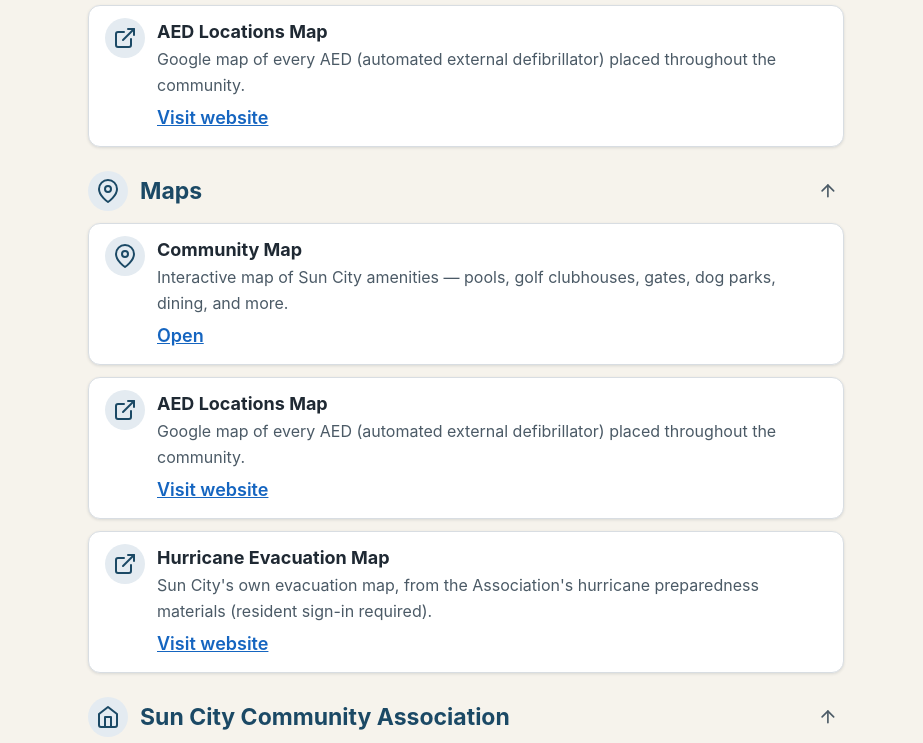
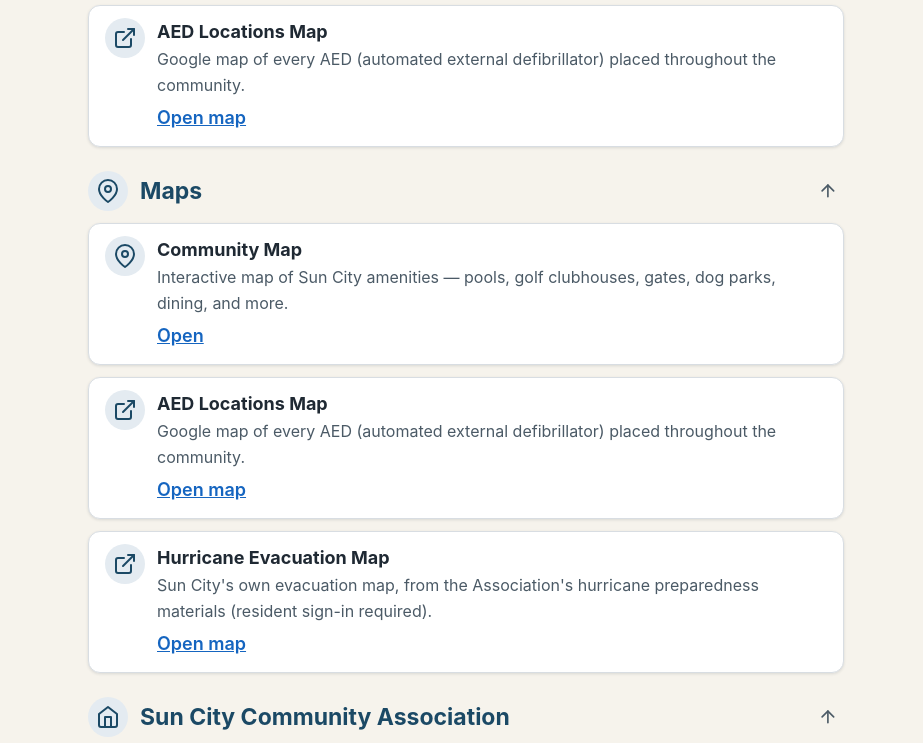
Before and after one commit to rsnyder/schh-info, a Jekyll site: the page built from links/index.html, in a window 1280 px wide. Shown: the part 1083-1826 px from the top of the page, without its empty margins (174-1097 px from the left). Built offline with Jekyll 4.4.1, drawn with Linux system fonts in a browser that asks for light colours.

Commit message:
Quick links: optional link_text field; AED + evacuation maps say "Open map"
Co-Authored-By: Claude Fable 5 <noreply@anthropic.com>

```diff
--- a/_data/quicklinks.yml
+++ b/_data/quicklinks.yml
@@ -28,6 +28,7 @@
     # "emergency!" and "where are things".
     - title: "AED Locations Map"
       url: "https://www.google.com/maps/d/viewer?mid=1x0ON3ll3boO-naCum_4vDHgonx-IIWC4&ll=32.301469249269886%2C-80.99033342365341&z=14"
+      link_text: "Open map"
       description: "Google map of every AED (automated external defibrillator) placed throughout the community."
 
 - category: "Maps"
@@ -38,9 +39,11 @@
       description: "Interactive map of Sun City amenities — pools, golf clubhouses, gates, dog parks, dining, and more."
     - title: "AED Locations Map"
       url: "https://www.google.com/maps/d/viewer?mid=1x0ON3ll3boO-naCum_4vDHgonx-IIWC4&ll=32.301469249269886%2C-80.99033342365341&z=14"
+      link_text: "Open map"
       description: "Google map of every AED (automated external defibrillator) placed throughout the community."
     - title: "Hurricane Evacuation Map"
       url: "https://suncityhiltonhead.org/ResourceCenter/Download/46134/hurricaneevacuationinsert2026?doc_id=3344564&print=1&view=1"
+      link_text: "Open map"
       description: "Sun City's own evacuation map, from the Association's hurricane preparedness materials (resident sign-in required)."
 
 - category: "Sun City Community Association"
--- a/links/index.html
+++ b/links/index.html
@@ -46,7 +46,7 @@ description: "Important community links — phone numbers, websites, and contact
                         <span class="link-contact">
                             {% if link.phone %}<a href="tel:{{ link.phone | remove: '(' | remove: ')' | remove: ' ' | remove: '-' }}">{{ link.phone }}</a>{% endif %}
                             {% if link.email %}{% if link.phone %}<span class="vendor-sep">&middot;</span>{% endif %}<a href="mailto:{{ link.email }}">{{ link.email }}</a>{% endif %}
-                            {% if link.url %}{% if link.phone or link.email %}<span class="vendor-sep">&middot;</span>{% endif %}<a href="{{ link.url }}" target="_blank" rel="noopener">Visit website</a>{% endif %}
+                            {% if link.url %}{% if link.phone or link.email %}<span class="vendor-sep">&middot;</span>{% endif %}<a href="{{ link.url }}" target="_blank" rel="noopener">{{ link.link_text | default: "Visit website" }}</a>{% endif %}
                             {%- comment -%} page = same-site path (e.g. /map/): stays in this tab / the installed app {%- endcomment -%}
                             {% if link.page %}{% if link.phone or link.email or link.url %}<span class="vendor-sep">&middot;</span>{% endif %}<a href="{{ link.page }}">Open</a>{% endif %}
                         </span>
```
